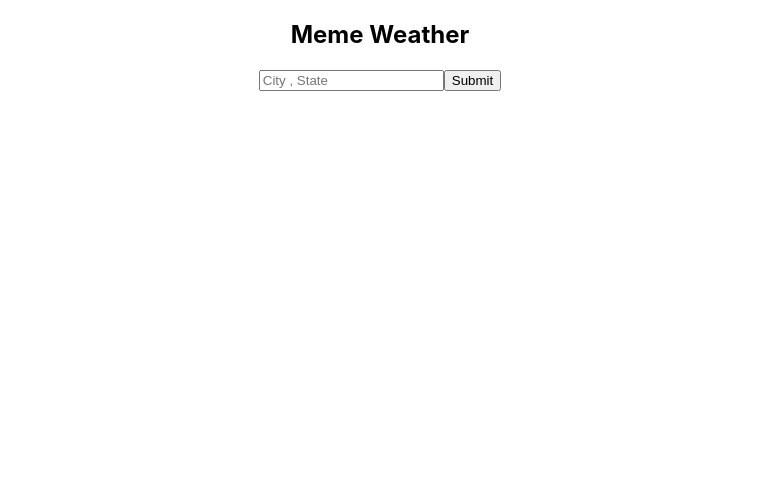
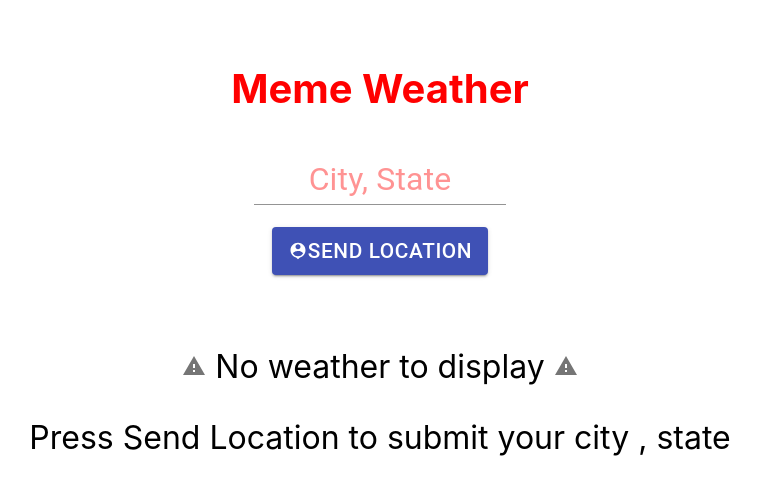
Before and after one commit to TylerPMatthews/MemeWeatherFrontend, a React (Create React App) app in the folder memeweatherfrontend/: page / in a window 1280 px wide. Shown: the top 494 px of the page, without its empty margins (260-1020 px from the left). Built offline with nearby package versions, Linux system fonts and the light colour scheme.

Commit message:
home app styling

```diff
--- a/memeweatherfrontend/package.json
+++ b/memeweatherfrontend/package.json
@@ -3,6 +3,8 @@
   "version": "0.1.0",
   "private": true,
   "dependencies": {
+    "@material-ui/core": "^4.11.3",
+    "@material-ui/icons": "^4.11.2",
     "@testing-library/jest-dom": "^5.11.9",
     "@testing-library/react": "^11.2.5",
     "@testing-library/user-event": "^12.8.1",
@@ -11,6 +13,7 @@
     "react-dom": "^17.0.1",
     "react-router-dom": "^5.2.0",
     "react-scripts": "4.0.3",
+    "styled-components": "^5.2.1",
     "web-vitals": "^1.1.0"
   },
   "scripts": {
--- a/memeweatherfrontend/src/App.js
+++ b/memeweatherfrontend/src/App.js
@@ -1,7 +1,93 @@
 import React, { useState } from "react";
 import axios from "axios";
 import "./App.css";
+import styled from "styled-components";
+import Button from "@material-ui/core/Button";
+import { TextField } from "@material-ui/core";
+import { makeStyles } from "@material-ui/core/styles";
+import WarningIcon from "@material-ui/icons/Warning";
+import PersonPinIcon from "@material-ui/icons/PersonPin";
 import Weather from "./Components/Weather/Weather";
+
+const StyledHome = styled.div`
+  h2 {
+    color: red;
+    text-align: center;
+    margin-top: 5%;
+  }
+  .search_box {
+    display: flex;
+    justify-content: center;
+  }
+  input {
+    text-align: center;
+    color: red;
+  }
+  .no-weather {
+    text-align: center;
+    margin-top: 15%;
+    font-size: 1.5rem;
+    color: black;
+    margin-right: 5%;
+    margin-left: 5%;
+  }
+  .send-button {
+    display: flex;
+    justify-content: center;
+    margin-top: 5%;
+  }
+  button {
+    font-size: 1rem;
+    text-align: center;
+    color: white;
+  }
+  button:hover {
+    cursor: pointer;
+  }
+
+  @media only screen and (max-width: 600px) {
+    h2 {
+      margin-top: 10%;
+    }
+  }
+
+  /* Small devices (portrait tablets and large phones, 600px and up) */
+  @media only screen and (min-width: 600px) {
+    h2 {
+      font-size: 2rem;
+      margin-top: 10%;
+    }
+  }
+
+  /* Medium devices (landscape tablets, 768px and up) */
+  @media only screen and (min-width: 768px) {
+    h2 {
+      font-size: 2.5rem;
+      margin-top: 5%;
+    }
+    .no-weather {
+      font-size: 2rem;
+    }
+
+    button {
+      font-size: 1.3rem;
+    }
+    input {
+      font-size: 2rem;
+    }
+  }
+
+  /* Large devices (laptops/desktops, 992px and up) */
+  @media only screen and (min-width: 992px) {
+    h2 {
+      font-size: 2.5rem;
+      margin-top: 5%;
+    }
+    .no-weather {
+      margin-top: 5%;
+    }
+  }
+`;
 
 function App() {
   const [query, setQuery] = useState("");
@@ -25,33 +111,68 @@ function App() {
   const clearWeather = () => {
     setWeather([]);
   };
+
+  const useStyles = makeStyles((theme) => ({
+    root: {
+      "& > *": {
+        margin: theme.spacing(1),
+        width: "25ch",
+      },
+    },
+  }));
+  const classes = useStyles();
   return (
-    <div className="App">
+    <StyledHome>
       <h2>Meme Weather</h2>
       <div className="search_box">
         {weather.length === 0 ? (
-          <form onSubmit={submitWeather}>
-            <input
+          <form
+            onSubmit={submitWeather}
+            className={classes.root}
+            autoComplete="off"
+          >
+            <TextField
               type="text"
-              placeholder="City , State"
-              onChange={(e) => {
-                setQuery(e.target.value);
-              }}
+              id="standard-basic"
+              className="search-bar"
+              placeholder="City, State"
+              onChange={(e) => setQuery(e.target.value)}
               value={query}
-            />
-            <button>Submit</button>
+              color="primary"
+            ></TextField>
+            <div className="send-button">
+              <Button
+                variant="contained"
+                color="primary"
+                onClick={submitWeather}
+              >
+                {" "}
+                <PersonPinIcon fontSize="small" /> Send Location
+              </Button>
+            </div>
           </form>
         ) : (
           <div></div>
         )}
       </div>
-      {weather.length === 0 ? <div></div> : <Weather weather={weather} />}
+      {weather.length === 0 ? (
+        <div className="no-weather">
+          <p>
+            {" "}
+            <WarningIcon color="action" /> No weather to display{" "}
+            <WarningIcon color="action" />
+          </p>
+          <p>Press Send Location to submit your city , state</p>
+        </div>
+      ) : (
+        <Weather weather={weather} />
+      )}
       {weather.length === 0 ? (
         <div></div>
       ) : (
         <button onClick={clearWeather}>Clear weather</button>
       )}
-    </div>
+    </StyledHome>
   );
 }
 
```
Also changed, not shown: 1 other file (tests, documents, lock files or other folders).
